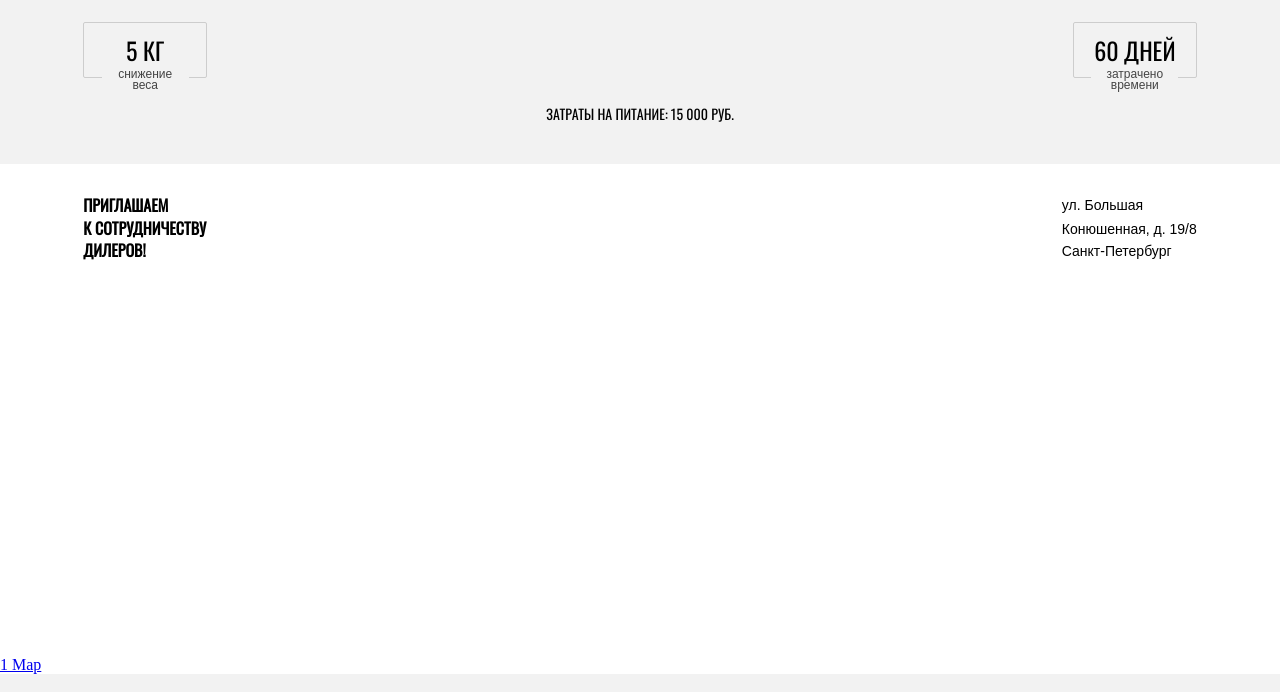
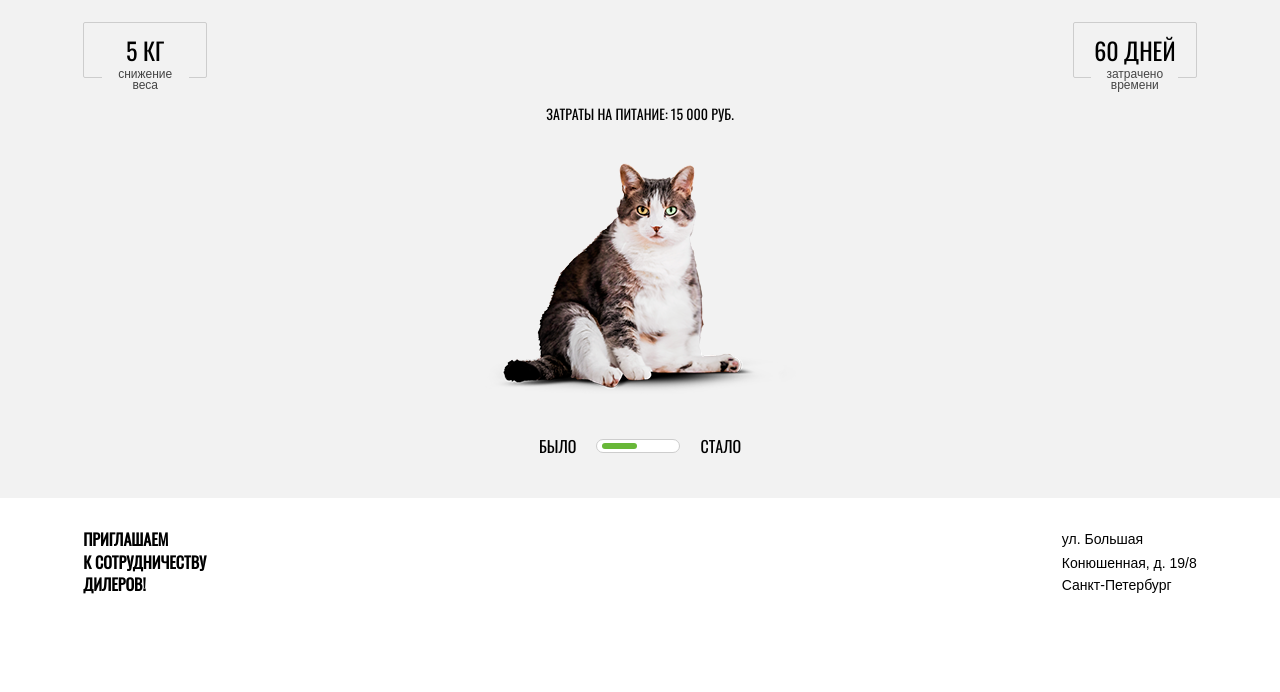
Before and after one commit to Yura-Alekseev/booking-yura, a website: page index.html in a window 1280 px wide. Shown: the part 1742-2434 px from the top of the page. Drawn offline with nearby package versions, Linux system fonts and the light colour scheme; files that its build step writes are made by us from their sources; a script that the page names is missing.

Commit message:
added before-after component

```diff
--- a/index.html
+++ b/index.html
@@ -203,6 +203,24 @@
                     <span class="results__showing-cost">Затраты на питание: 15 000 РУБ.</span>
                 </div>
             </div>
+
+            <div class="before-after" id="before-after">
+                <div class="before-after__wrapper">
+                    <img class="before-after__cat-before" src="img/cat-before--mobile.png" alt="cat-before">
+                    <img class="before-after__cat-after" src="img/cat-after--mobile.png" alt="cat-after">
+                </div>
+
+                <div class="before-after__switcher">
+                    <span class="before-after__text">было</span>
+
+                    <input class="before-after__input" type="checkbox" id="switcher">
+                    <label class="before-after__capsule" for="switcher">
+                        <span class="before-after__toggle"></span>
+                    </label>
+
+                    <span class="before-after__text">стало</span>
+                </div>
+            </div>
         </div>
     </section>
 
--- a/js/script.js
+++ b/js/script.js
@@ -4,3 +4,11 @@ let burgerMenu = header.querySelector('.burger__toggle');
 burgerMenu.addEventListener('change', () => {
     header.classList.toggle('burger--open');
 });
+
+
+let beforeAfter = document.getElementById('before-after');
+let beforeAfterSwitcher = beforeAfter.querySelector('.before-after__input');
+
+beforeAfterSwitcher.addEventListener('change', () => {
+    beforeAfter.classList.toggle('state--after');
+});
--- /dev/null
+++ b/scss/components/before-after.scss
@@ -0,0 +1,73 @@
+.before-after {
+  display: flex;
+  flex-direction: column;
+  align-items: center;
+  padding-top: 35px;
+}
+
+.before-after__wrapper {
+  display: flex;
+  justify-content: center;
+  align-items: center;
+  width: 100%;
+  height: 240px;
+  margin-bottom: 35px;
+}
+
+.before-after__cat-before {
+  display: flex;
+}
+
+.before-after__cat-after {
+  display: none;
+}
+
+.state--after .before-after__cat-before {
+  display: none;
+}
+
+.state--after .before-after__cat-after {
+  display: flex;
+}
+
+.before-after__switcher {
+  display: flex;
+  align-items: center;
+}
+
+.before-after__text {
+  font-family: "Oswald Regular", sans-serif;
+  font-size: 16px;
+  color: #000000;
+  text-transform: uppercase;
+}
+
+.before-after__input {
+  appearance: none;
+  -webkit-appearance: none;
+  -moz-appearance: none;
+}
+
+.before-after__input:checked ~ .before-after__capsule {
+  justify-content: flex-end;
+}
+
+.before-after__capsule {
+  display: flex;
+  align-items: center;
+  justify-content: flex-start;
+  width: 84px;
+  height: 14px;
+  margin: 0 20px;
+  padding: 3px 5px;
+  background: #ffffff;
+  border: 1px solid #cdcdcd;
+  border-radius: 8px;
+}
+
+.before-after__toggle {
+  width: 35px;
+  height: 6px;
+  border-radius: 3px;
+  background: #68b738;
+}
--- a/scss/style.scss
+++ b/scss/style.scss
@@ -18,7 +18,7 @@
 @import "scss/components/advantages-item";
 
 @import "scss/components/results";
-
+@import "scss/components/before-after";
 
 @import "scss/components/contacts";
 
```
